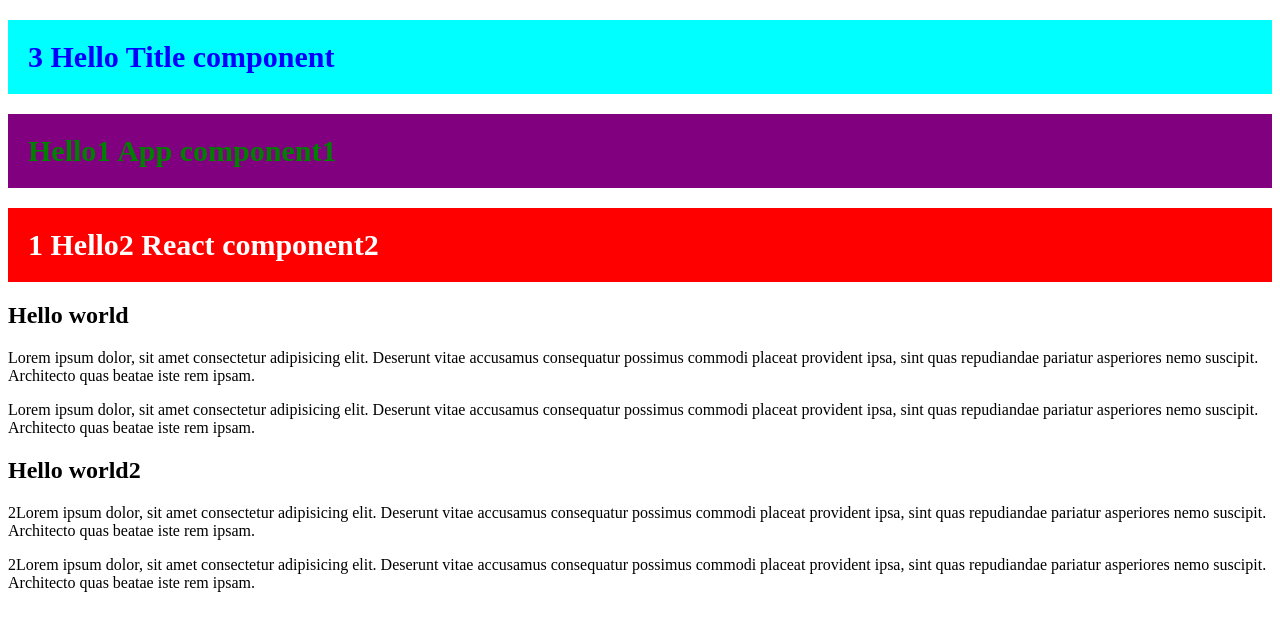
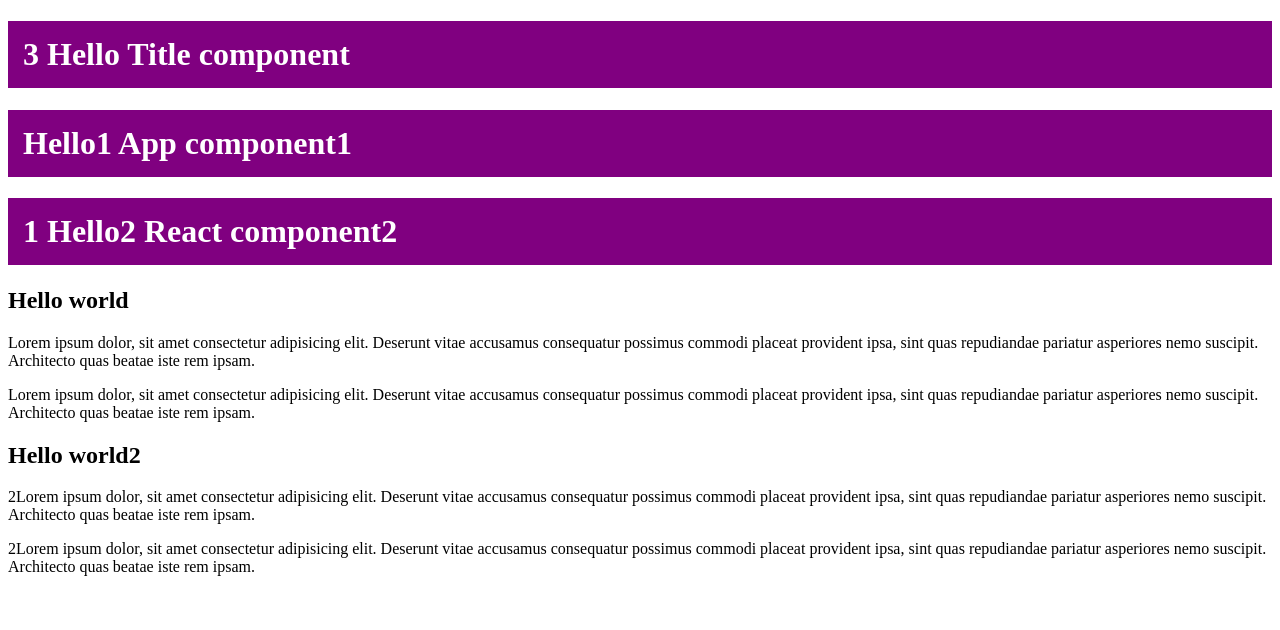
Before and after one commit to Vasyltsiun/shop-project-16.03, a React (Create React App) app: page / in a window 1280 px wide. Shown: the top 630 px of the page. Built offline with nearby package versions, Linux system fonts and the light colour scheme.

Commit message:
added neader.css

```diff
--- /dev/null
+++ b/src/Header.css
@@ -0,0 +1,8 @@
+
+
+
+.header {
+    background-color: purple;
+    color: white;
+    padding: 15px;
+}
--- a/src/Header.tsx
+++ b/src/Header.tsx
@@ -1,3 +1,5 @@
+import './Header.css'
+
 type HeaderProps = {
     Order?: number
     LeftPart: string
@@ -16,14 +18,7 @@ const Header = ({
     color = 'white',
 }: HeaderProps) => {
     return (
-        <h1
-            style={{
-                background: background,
-                color: color,
-                fontSize: '30px',
-                padding: '20px',
-            }}
-        >
+        <h1 className="header">
             {Order} {LeftPart} {text} {RightPart}
         </h1>
     )
```
